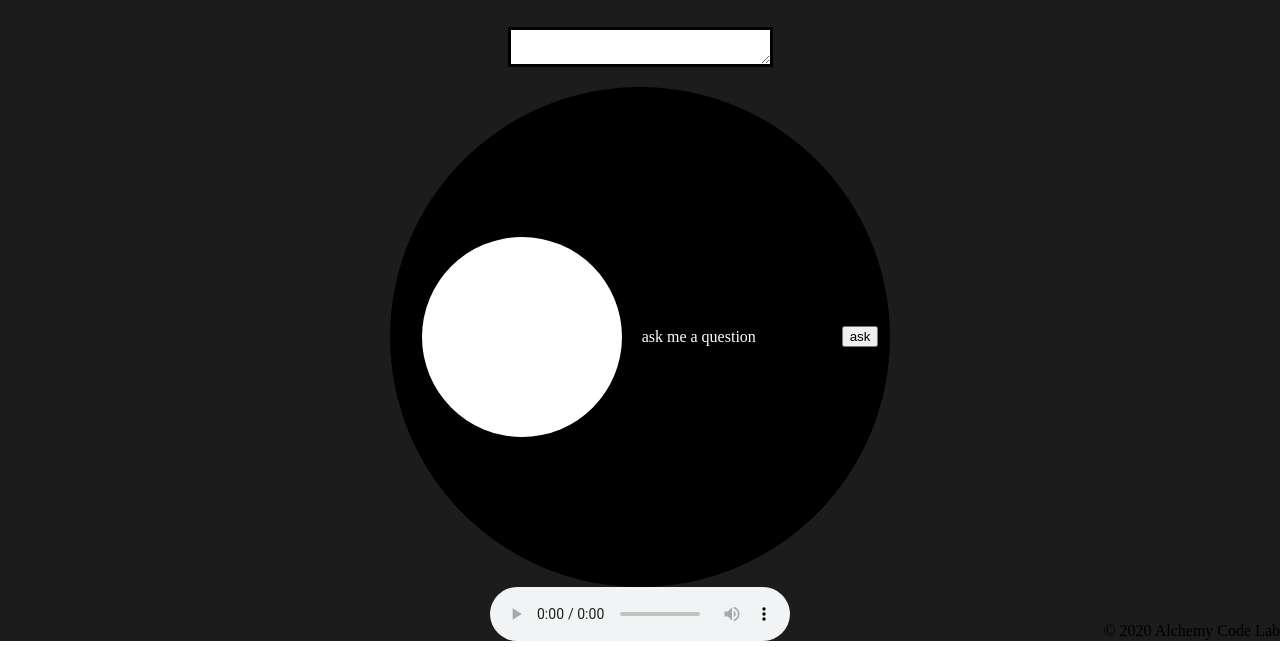
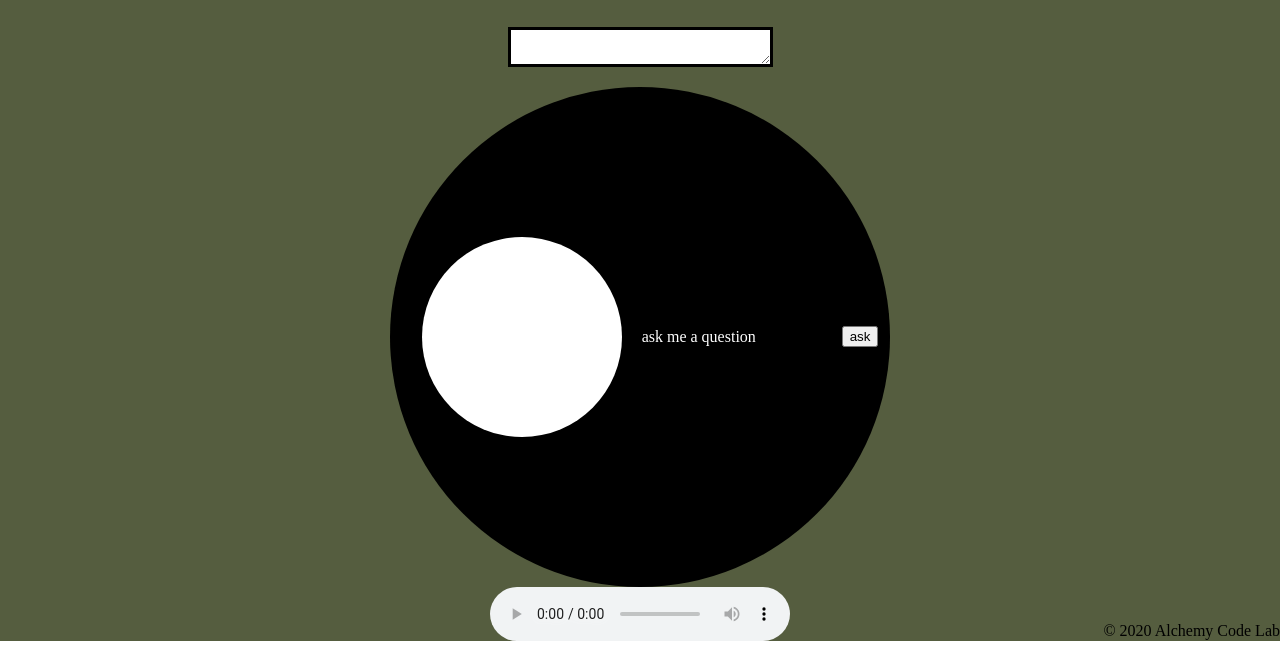
Before and after one commit to kakizaki55/lab-02-magic-8-ball, a website with bundled scripts: page index.html in a window 1280 px wide. Shown: the part 153-800 px from the top of the page. Built offline with nearby package versions, Linux system fonts and the light colour scheme; files whose address does not match are found by name.

Commit message:
random color changing background finsihed

```diff
--- a/app.js
+++ b/app.js
@@ -5,6 +5,7 @@ const ballAnswer = document.getElementById('eight-ball-answer');
 const askButton =document.getElementById('ask-button');
 const questionArea = document.getElementById('quest');
 const the8Ball = document.getElementById('the-8-ball');
+const mainPage = document.getElementById('main-page');
 let askCount = 0;
 
 // function randomNumber(maxNum){
@@ -26,7 +27,7 @@ askButton.addEventListener('click', ()=>{
     askCount ++;
 
   } else if (askCount === 2){
-    ballAnswer.textContent = 'come on...really? ask me a question.'
+    ballAnswer.textcontent = 'come on...really? ask me a question.'
     askCount ++;
 
   } else if (!questionArea.value){
@@ -38,8 +39,19 @@ askButton.addEventListener('click', ()=>{
     ballAnswer.textContent = answers[randomIndex].answer;
     questionArea.value = '';
     the8Ball.style.background = answers[randomIndex].color;
+    askCount = 0;
   }
 });
 
+function random_bg_color() {
+  var x = Math.floor(Math.random() * 256);
+  var y = Math.floor(Math.random() * 256);
+  var z = Math.floor(Math.random() * 256);
+  var bgColor = "rgb(" + x + "," + y + "," + z + ")";
+console.log(bgColor);
+
+  mainPage.style.background = bgColor;
+  }
+  setInterval(function(){random_bg_color()}, 3000);
 
 // ballAnswer.textContent = answers[randomIndex]
--- a/index.html
+++ b/index.html
@@ -19,7 +19,7 @@
         </div>
     </header>
 
-    <main id="mainpage">
+    <main id="main-page">
 
         <h1>magic 8 ball</h1>
         <textarea name="question" id="quest" cols="30" rows=""></textarea>
@@ -29,7 +29,7 @@
             <div id="eight-ball-answer">ask me a question</div>
             <button id="ask-button">ask</button>
         </div>
-        <audio src="./assets/magic-8-ball-song.mp3" controls></audio>
+        <audio src="./assets/1. Call Me Daddy.wav" autoplay controls></audio>
 
     </main>
 
--- a/styles/style.css
+++ b/styles/style.css
@@ -36,7 +36,7 @@ main {
     border: black solid 3px;
 
 }
-#mainpage{
+#main-page{
     background-color: #1C1C1C;
 }
 #middle-ball{
```
Also changed, not shown: 1 other file.
